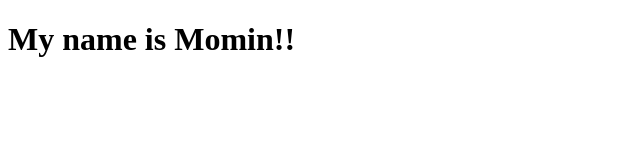
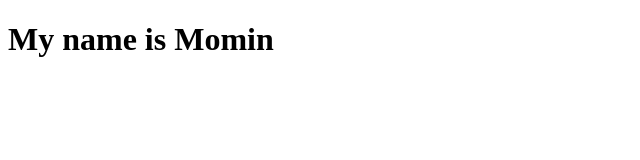
Before and after one commit to Mominhussain00/First-project, a plain HTML site: page index.html in a window 1280 px wide. Shown: the full height of the page, 0-640 px from the left. Drawn offline with Linux system fonts and the light colour scheme.

Commit message:
Remove exclamation marks

```diff
--- a/index.html
+++ b/index.html
@@ -7,6 +7,6 @@
     <title>Document</title>
 </head>
 <body>
-    <h1>My name is Momin!!</h1>
+    <h1>My name is Momin</h1>
 </body>
 </html>
```
